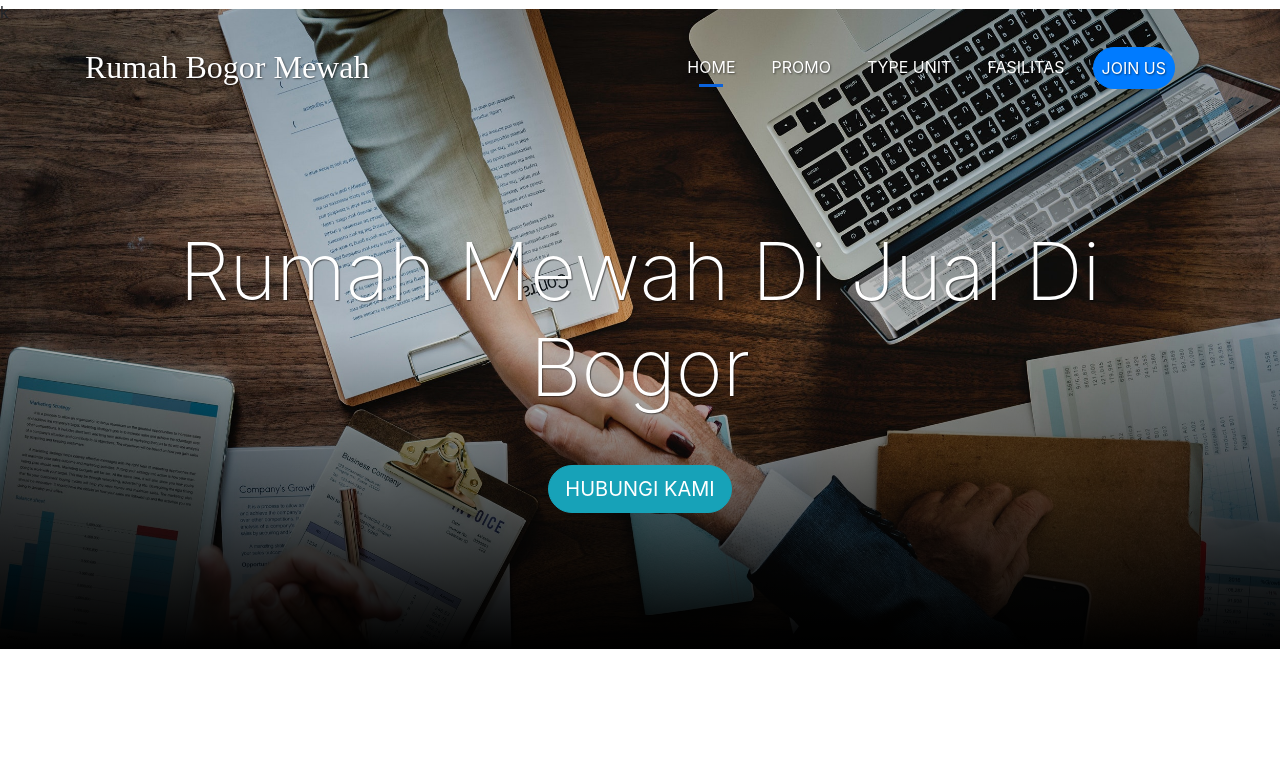
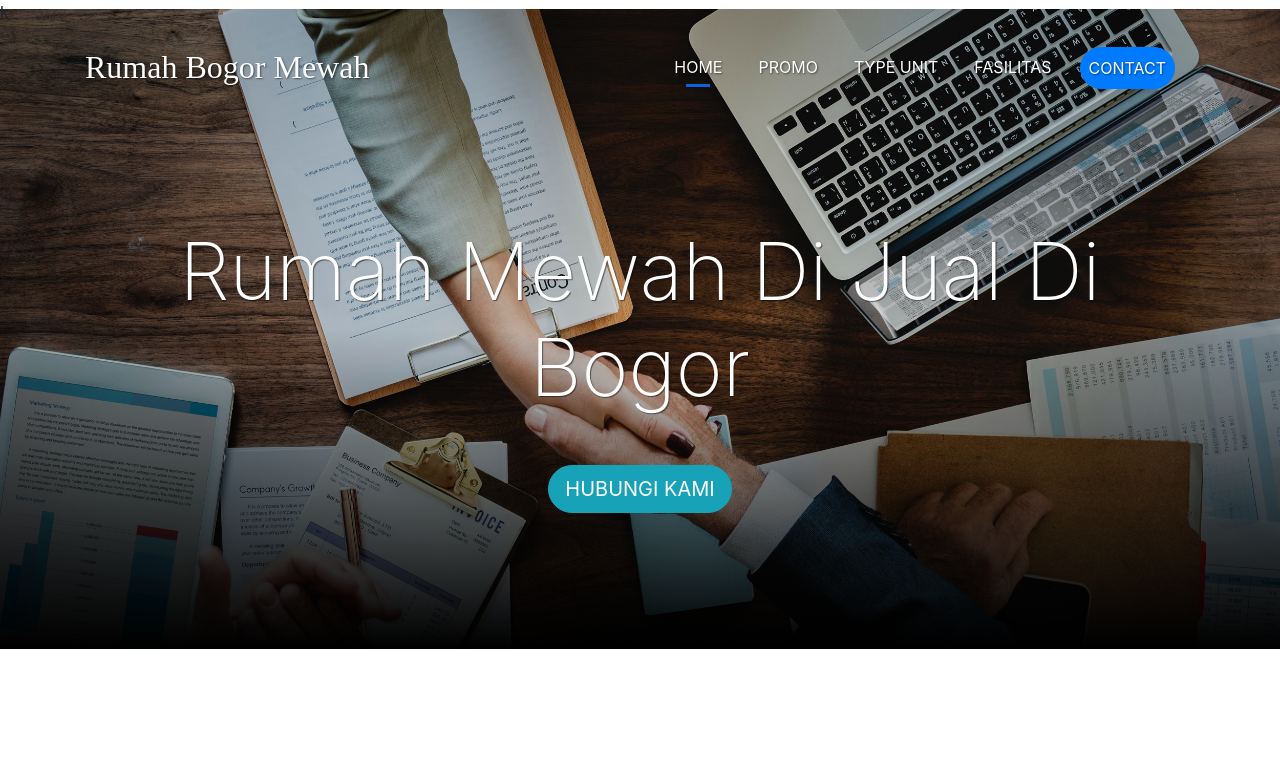
Before and after one commit to rumahbogormewah/rumahmewahdibogor, a plain HTML site: page index.html in a window 1280 px wide. Shown: the top 765 px of the page. Drawn offline with nearby package versions, Linux system fonts and the light colour scheme; a web font is replaced by a local one.

Commit message:
Update index.html
berubah

```diff
--- a/index.html
+++ b/index.html
@@ -30,7 +30,7 @@ k<!doctype html>
             <a class="nav-item nav-link" href="https://permatajamburesidence.com/#promo">Promo</a>
             <a class="nav-item nav-link" href="https://permatajamburesidence.com/">Type unit</a>
             <a class="nav-item nav-link" href="https://permatajamburesidence.com/">Fasilitas</a>
-            <a class="nav-item nav-link btn btn-primary text-white tombol" href="#">Join Us</a>
+            <a class="nav-item nav-link btn btn-primary text-white tombol" href="https://permatajamburesidence.com/#contact">Contact</a>
           </div>
         </div>
       </div>
```
